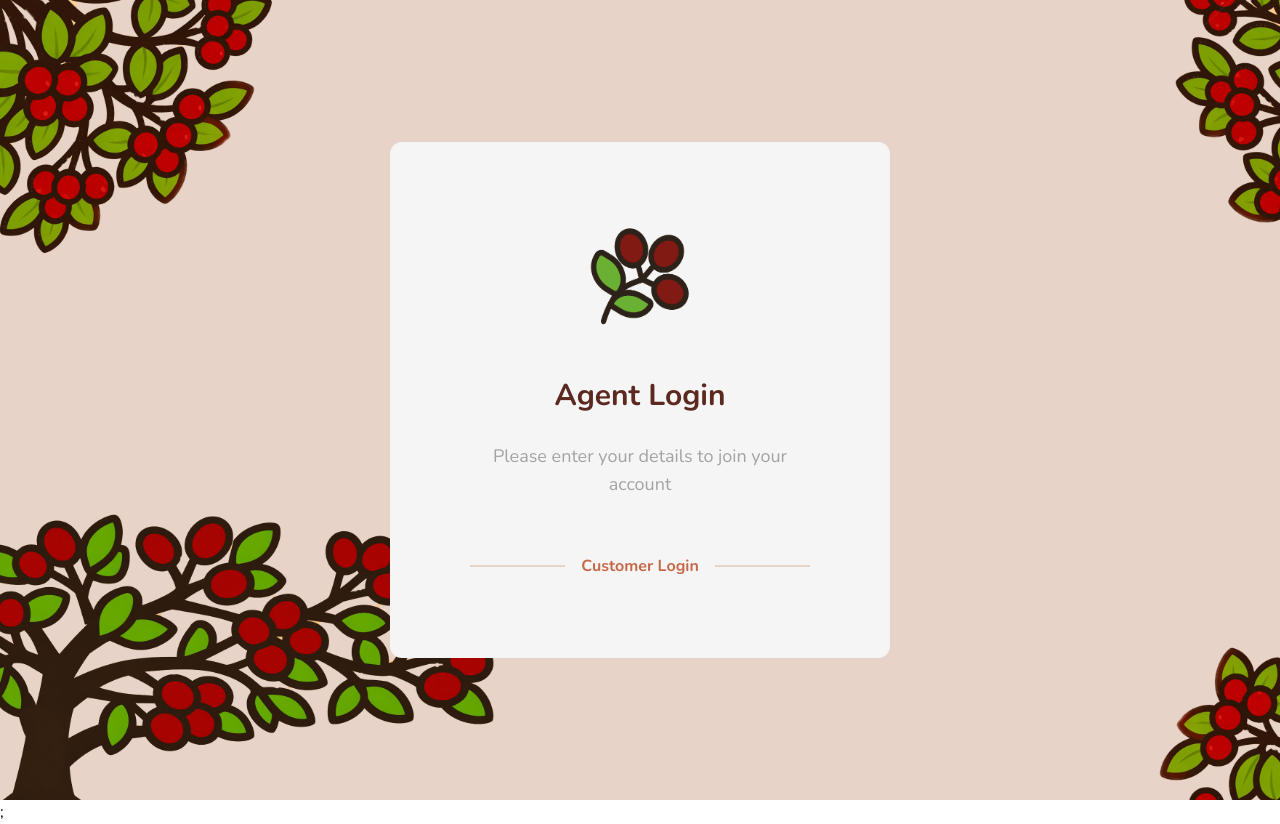
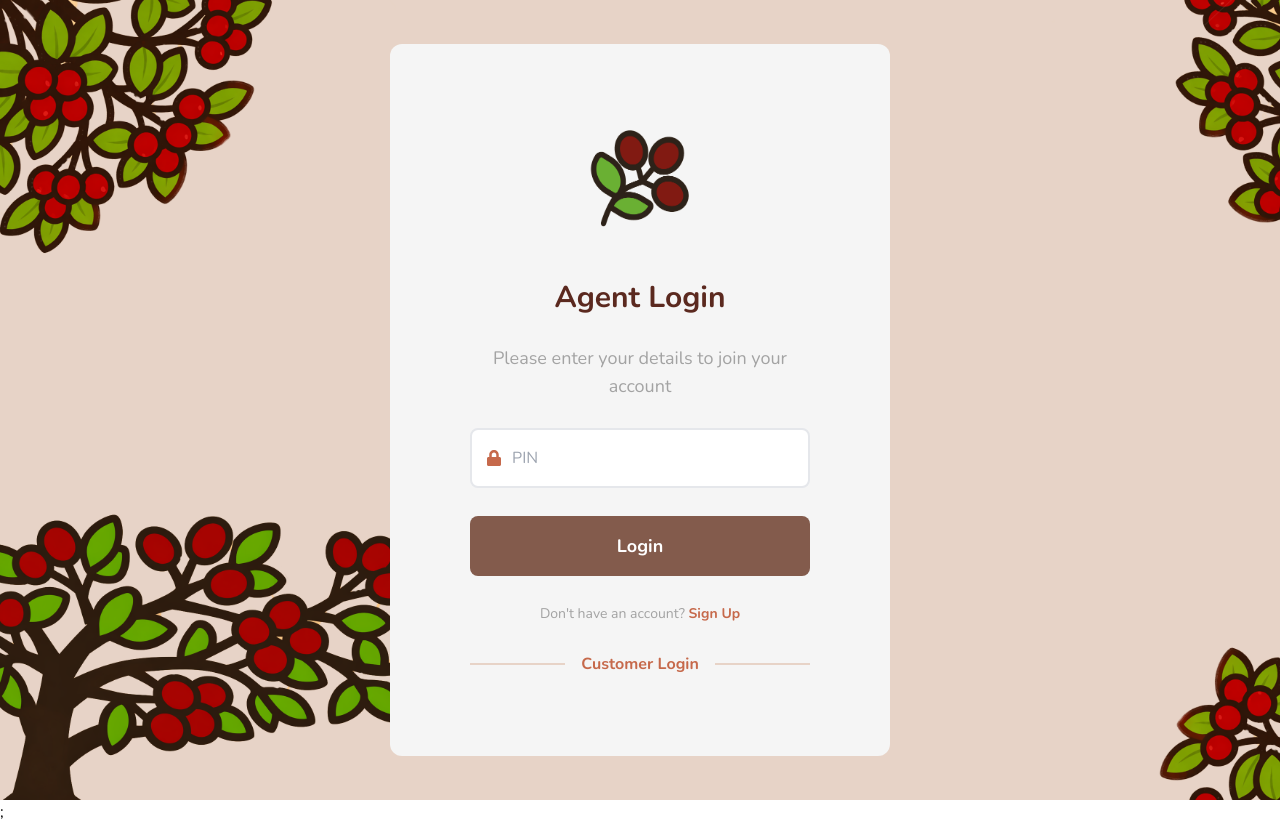
Before and after one commit to pixelbrie/BrewEase, a React (Vite) app in the folder client/: page / in a window 1280 px wide. Both pictures are taken after a click on the link "Agent Login". Built offline with nearby package versions, Linux system fonts and the light colour scheme.

Commit message:
fixed input problems

```diff
--- a/client/package.json
+++ b/client/package.json
@@ -14,6 +14,7 @@
   "dependencies": {
     "axios": "^1.6.8",
     "firebase": "^10.12.0",
+    "motion": "^12.34.3",
     "react": "^18.2.0",
     "react-dom": "^18.2.0",
     "react-icons": "^5.5.0",
--- a/client/src/components/Input.tsx
+++ b/client/src/components/Input.tsx
@@ -5,6 +5,9 @@ interface InputProps {
   placeholder?: string;
   type?: string;
   classname?: string;
+  onChange?: (e: React.ChangeEvent<HTMLInputElement>) => void;
+  value?: string;
+  length?: number;
 }
 
 /**
@@ -13,10 +16,18 @@ interface InputProps {
  * @param {string} [placeholder] - The placeholder text for the input
  * @param {string} [type] - The type of the input
  * @param {string} [classname] - Additional class names for the input
+ * @param {number} [length] - The maximum length of the input
  * @returns {JSX.Element} The rendered Input component
  */
 
-function Input({ icon, placeholder, type, classname }: InputProps) {
+function Input({
+  icon,
+  placeholder,
+  type,
+  classname,
+  value,
+  onChange,
+}: InputProps) {
   return (
     <div className="flex flex-col w-full">
       <div className="relative flex items-center w-full">
@@ -28,6 +39,9 @@ function Input({ icon, placeholder, type, classname }: InputProps) {
         <input
           type={type || "text"}
           placeholder={placeholder || "Enter text"}
+          value={value}
+          onChange={onChange}
+          maxLength={length}
           className={`text-black ${icon ? "pl-10" : "px-4"} py-4 w-full rounded-lg border-2 focus:outline-none border-gray-200 focus:border-3 focus:ring-coffee-600 focus:border-coffee-600 focus:ring-2 focus:ring-opacity-50 transition duration-300 ease-in-out ${classname || ""}`}
         />
       </div>
--- a/client/src/pages/Auth/Login.tsx
+++ b/client/src/pages/Auth/Login.tsx
@@ -5,12 +5,13 @@ import Input from "../../components/Input";
 import { FaEnvelope, FaLock } from "react-icons/fa";
 import brewEaseLogo from "../../assets/images/BrewEaseLogoTrans.png";
 import backgroundLogin from "../../assets/images/backgroundLogin.png";
+import { motion } from "motion/react";
 
 function Login() {
   //Variables to hold form data and current page state
   const [email, setEmail] = useState("");
   const [password, setPassword] = useState("");
-  const [pin, setPin] = useState(["", "", "", ""]);
+  const [pin, setPin] = useState("");
   const [currentPage, setCurrentPage] = useState("customer");
 
   const handlePageChange = () => {
@@ -18,24 +19,40 @@ function Login() {
     setCurrentPage(currentPage === "customer" ? "agent" : "customer");
   };
 
-  useEffect(() => {
-    // Reset form data when page changes
-    setEmail("");
-    setPassword("");
-    setPin(["", "", "", ""]);
-  }, [currentPage]);
-
   const LoginContainer = () => {
     return (
+      <>
+        <motion.div
+          initial={{ opacity: 0 }}
+          animate={{ opacity: 1 }}
+          transition={{ duration: 0.5 }}
+        >
           <div className="flex flex-col gap-7 items-center justify-center w-full">
             <p className="text-lg text-center text-neutral-400">
               Please enter your details to join your account
             </p>
-        <Input placeholder="Email" type="email" icon={<FaEnvelope />} />
-        <Input placeholder="Password" type="password" icon={<FaLock />} />
+            <Input
+              placeholder="Email"
+              type="email"
+              icon={<FaEnvelope />}
+              value={email}
+              onChange={(e: React.ChangeEvent<HTMLInputElement>) =>
+                setEmail(e.target.value)
+              }
+            />
+
+            <Input
+              placeholder="Password"
+              type="password"
+              value={password}
+              icon={<FaLock />}
+              onChange={(e: React.ChangeEvent<HTMLInputElement>) =>
+                setPassword(e.target.value)
+              }
+            />
             <Button
               label="Login"
-          className="w-64 justify-center items-center bg-coffee-700 text-white font-bold py-4 px-8 rounded-full"
+              className="w-full justify-center items-center bg-coffee-700 text-white font-bold py-4 px-8 rounded-full"
               variant="secondary"
               size="large"
               onClick={() => console.log("Login button clicked")}
@@ -53,23 +70,53 @@ function Login() {
             </div>
             <Button
               label="Continue as Guest"
-          className="w-64 justify-center items-center bg-coffee-700 text-white font-bold py-4 px-8 rounded-full"
+              className="justify-center items-center bg-coffee-700 text-white font-bold py-4 px-8 rounded-full"
               variant="secondary"
               size="large"
               onClick={() => console.log("Login button clicked")}
             />
           </div>
+        </motion.div>
+      </>
     );
   };
 
   const AgentLoginContainer = () => {
     return (
+      <>
+        <motion.div
+          initial={{ opacity: 0 }}
+          animate={{ opacity: 1 }}
+          transition={{ duration: 0.5 }}
+        >
           <div className="flex flex-col gap-7 items-center justify-center w-full">
             <p className="text-lg text-center text-neutral-400">
               Please enter your details to join your account
             </p>
-        <div className="flex flex-row"></div>
+            <Input
+              value={pin}
+              onChange={(e) => setPin(e.target.value)}
+              placeholder="PIN"
+              type="password"
+              icon={<FaLock />}
+              length={4}
+            />
+            <Button
+              label="Login"
+              className="w-full justify-center items-center bg-coffee-700 text-white font-bold py-4 px-8 rounded-full"
+              variant="secondary"
+              size="large"
+              onClick={() => console.log("Login button clicked")}
+            />
+            <span className="text-sm text-neutral-400">
+              Don't have an account?{" "}
+              <a href="#" className="text-coffee-600 font-bold">
+                Sign Up
+              </a>
+            </span>
           </div>
+        </motion.div>
+      </>
     );
   };
   return (
```
Also changed, not shown: 1 other file (tests, documents, lock files or other folders). Lines whose indentation alone changed are shown as unchanged.
